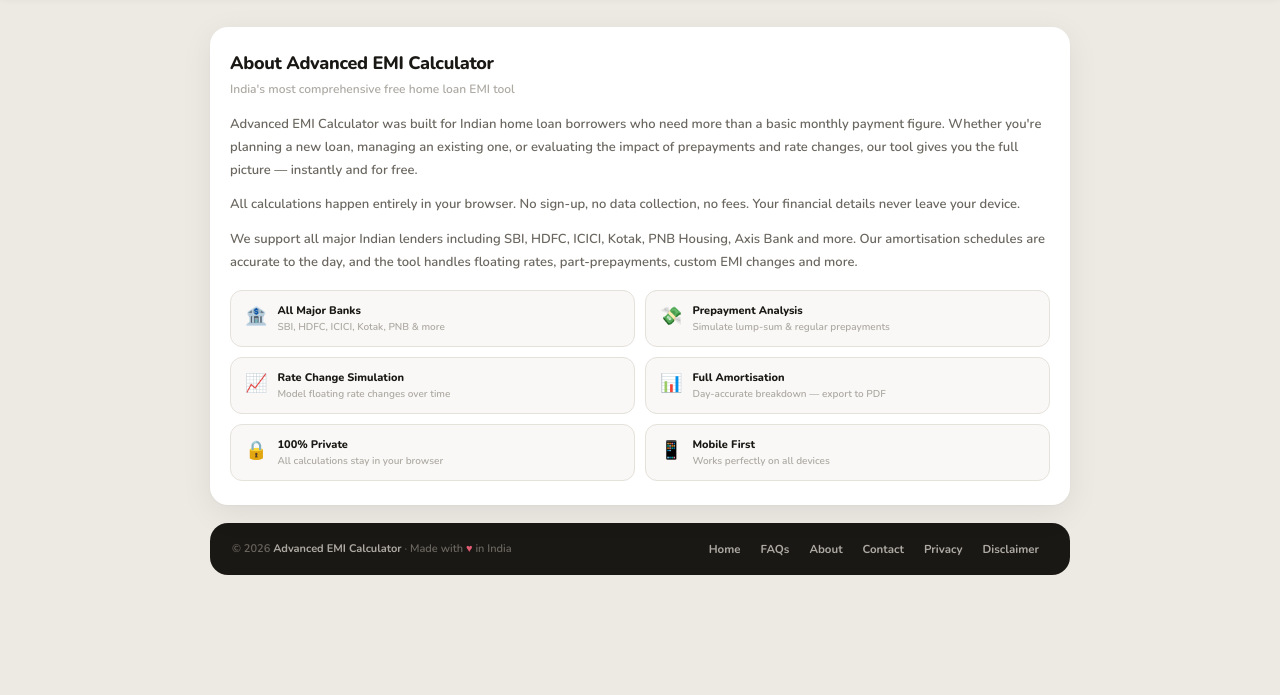
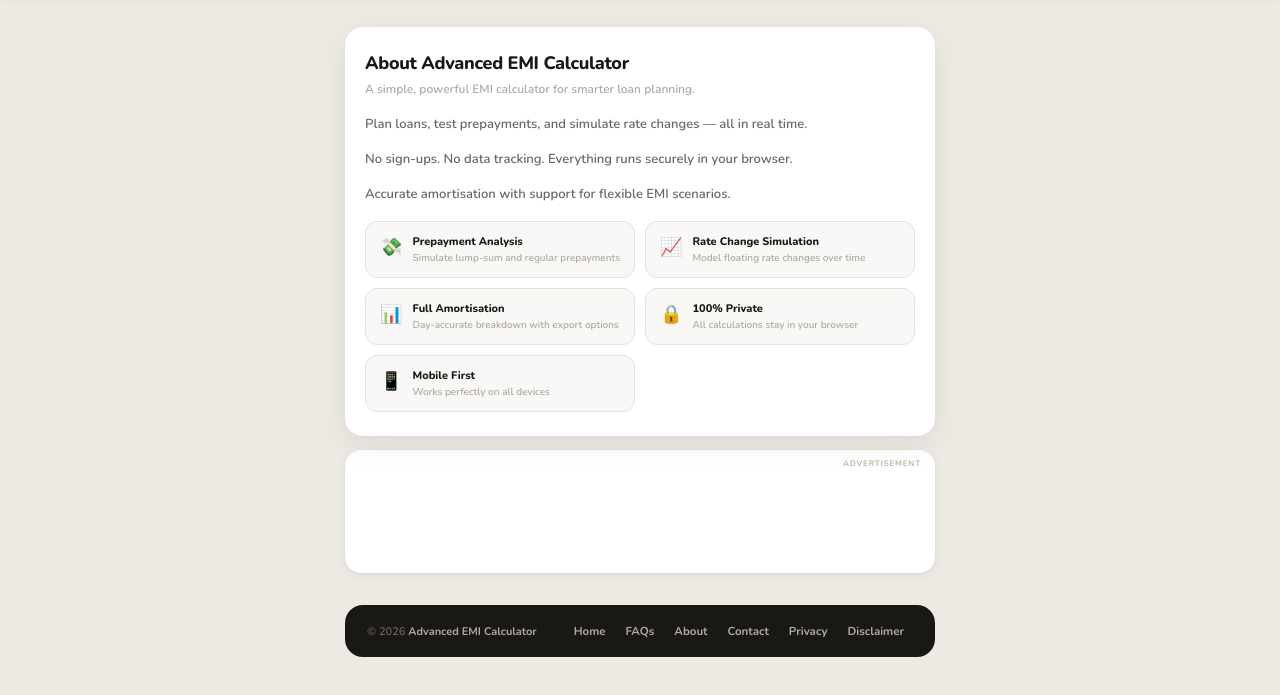
Before and after one commit to npallamk/AdvancedEmiCalculator.com, a plain HTML site: page about.html in a window 1280 px wide. Shown: the part 49-744 px from the top of the page. Drawn offline with nearby package versions, Linux system fonts and the light colour scheme.

Commit message:
Update about.html

```diff
--- a/about.html
+++ b/about.html
@@ -512,6 +512,10 @@
         transform: translateY(0)
       }
     }
+
+    /* ── AD CARD ── */
+    .ad-card{background:#fff;border-radius:16px;box-shadow:0 2px 12px rgba(0,0,0,.06),0 1px 3px rgba(0,0,0,.04);overflow:hidden}
+    .ad-label{font-size:8px;font-weight:700;text-transform:uppercase;letter-spacing:.8px;color:#C4B5A0;font-family:'Nunito',sans-serif;padding:8px 14px 0;text-align:right}
   </style>
 </head>
 
@@ -608,30 +612,18 @@
     <section class="about-card" id="about">
       <div class="about-inner">
         <h1 class="about-title">About Advanced EMI Calculator</h1>
-        <div class="about-sub">India's most comprehensive free home loan EMI tool</div>
+        <div class="about-sub">A simple, powerful EMI calculator for smarter loan planning.</div>
         <div class="about-body">
-          <p>Advanced EMI Calculator was built for Indian home loan borrowers who need more than a basic monthly
-            payment figure. Whether you're planning a new loan, managing an existing one, or evaluating the impact of
-            prepayments and rate changes, our tool gives you the full picture — instantly and for free.</p>
-          <p>All calculations happen entirely in your browser. No sign-up, no data collection, no fees. Your financial
-            details never leave your device.</p>
-          <p>We support all major Indian lenders including SBI, HDFC, ICICI, Kotak, PNB Housing, Axis Bank and more.
-            Our amortisation schedules are accurate to the day, and the tool handles floating rates, part-prepayments,
-            custom EMI changes and more.</p>
+          <p>Plan loans, test prepayments, and simulate rate changes — all in real time.</p>
+          <p>No sign-ups. No data tracking. Everything runs securely in your browser.</p>
+          <p>Accurate amortisation with support for flexible EMI scenarios.</p>
         </div>
         <div class="about-features">
-          <div class="about-feat">
-            <div class="about-feat-icon">🏦</div>
-            <div class="about-feat-text">
-              <div class="about-feat-lbl">All Major Banks</div>
-              <div class="about-feat-desc">SBI, HDFC, ICICI, Kotak, PNB &amp; more</div>
-            </div>
-          </div>
           <div class="about-feat">
             <div class="about-feat-icon">💸</div>
             <div class="about-feat-text">
               <div class="about-feat-lbl">Prepayment Analysis</div>
-              <div class="about-feat-desc">Simulate lump-sum &amp; regular prepayments</div>
+              <div class="about-feat-desc">Simulate lump-sum and regular prepayments</div>
             </div>
           </div>
           <div class="about-feat">
@@ -645,7 +637,7 @@
             <div class="about-feat-icon">📊</div>
             <div class="about-feat-text">
               <div class="about-feat-lbl">Full Amortisation</div>
-              <div class="about-feat-desc">Day-accurate breakdown — export to PDF</div>
+              <div class="about-feat-desc">Day-accurate breakdown with export options</div>
             </div>
           </div>
           <div class="about-feat">
@@ -666,10 +658,24 @@
       </div>
     </section>
 
+  <!-- ══ AD CARD — above footer ══ -->
+  <div class="ad-card" style="margin-bottom: 14px;">
+    <div class="ad-label">Advertisement</div>
+    <div style="padding:4px 10px 10px">
+      <ins class="adsbygoogle"
+           style="display:block;min-height:90px"
+           data-ad-client="ca-pub-3261920810785932"
+           data-ad-slot="auto"
+           data-ad-format="auto"
+           data-full-width-responsive="true"></ins>
+      <script>(adsbygoogle = window.adsbygoogle || []).push({});</script>
+    </div>
+  </div>
+
       <!-- SITE FOOTER -->
   <footer class="site-footer">
     <div class="sf-inner">
-      <span class="sf-copy">&copy; 2026 <strong>Advanced EMI Calculator</strong> &middot; Made with <span class="sf-heart">&#9829;</span> in India</span>
+      <span class="sf-copy">&copy; 2026 <strong>Advanced EMI Calculator</strong></span>
       <nav class="sf-nav">
         <a class="sf-link" href="index.html">Home</a>
         <a class="sf-link" href="faq.html">FAQs</a>
```
